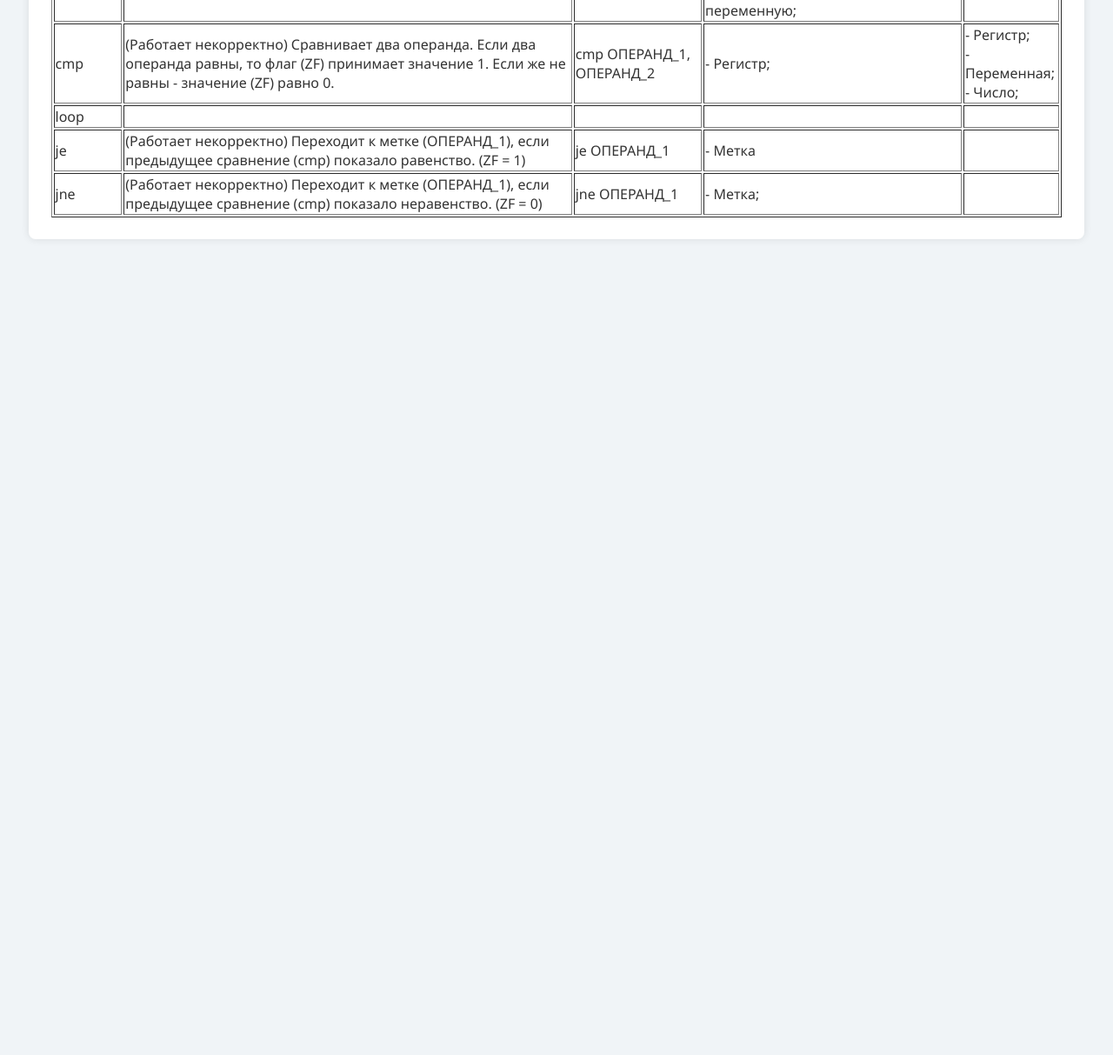
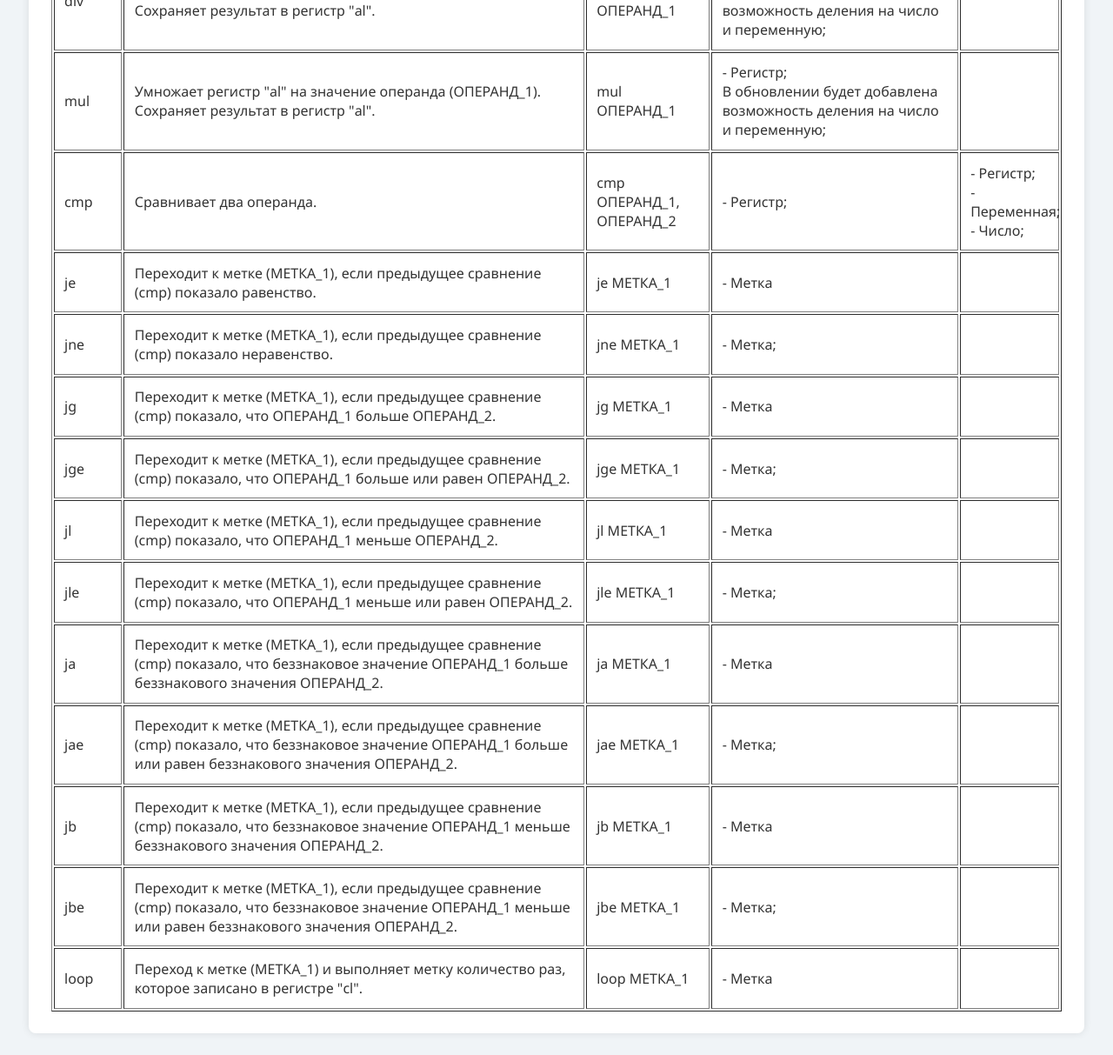
Before and after one commit to ochre4/tasm, a plain HTML site: page commands.html in a window 1280 px wide. Shown: the part 785-1998 px from the top of the page at 87% size. Before the commit the page ends 1085 px from the top, so only its background shows below. Drawn offline with Linux system fonts and the light colour scheme.

Commit message:
Update commands.html

```diff
--- a/commands.html
+++ b/commands.html
@@ -102,12 +102,18 @@
         .results-container textarea {
             overflow-y: hidden;
         }
+        td {
+            padding: 1%;
+        }
+        .td {
+            width: 10%;
+        }
     </style>
 </head>
 <body>
     <h1>Emulator Web App</h1>
     <div class="menu-container">
-        <a href="https://ochre4.pythonanywhere.com/"> <button class="menu-button" >Эмулятор</button> </a>
+        <a href="https://ochre4.pythonanywhere.com/"> <button class="menu-button"  disabled>Эмулятор</button> </a>
         <a href="https://ochre4.github.io/tasm/instructions.html"> <button class="menu-button" >Инструкция</button> </a>
         <a href="https://ochre4.github.io/tasm/commands.html"> <button class="active-button" disabled>Команды</button> </a>
         <a href="https://ochre4.github.io/tasm/contacts.html"> <button class="menu-button" >Контакты</button> </a>
@@ -118,29 +124,29 @@
                     <th>Команда</th>
                     <th>Описание</th>
                     <th>Синтаксис</th>
-                    <th>ОПЕРАНД_1</th>
-                    <th>ОПЕРАНД_2</th>
+                    <th>ЗНАЧЕНИЕ_1</th>
+                    <th>ЗНАЧЕНИЕ_2</th>
                 </tr>
                 <tr>
                     <td>mov</td>
                     <td>Перемещает данные из одного регистра (ОПЕРАНД_2) в другой (ОПЕРАНД_1). Результат сохраняется в первый регистр (ОПЕРАНД_1).</td>
                     <td>mov ЧИСЛО_1, ЧИСЛО_2</td>
                     <td> - Регистр;<br> - Переменная;</td>
-                    <td> - Регистр;<br> - Переменная;<br> - Число;</td>
+                    <td class="td"> - Регистр;<br> - Переменная;<br> - Число;</td>
                 </tr>
                 <tr>
                     <td>add</td>
                     <td>Добавляет значение второго операнда (ОПЕРАНД_2) к первому операнду (ОПЕРАНД_1). Сохраняет значение в первый операнд (ОПЕРАНД_1).</td>
                     <td>add ЧИСЛО_1, ЧИСЛО_2</td>
                     <td> - Регистр;</td>
-                    <td> - Регистр;<br> - Переменная;<br> - Число;</td>
+                    <td class="td"> - Регистр;<br> - Переменная;<br> - Число;</td>
                 </tr>
                 <tr>
                     <td>sub</td>
                     <td>Вычитает значение второго операнда (ОПЕРАНД_2) из первого операнда (ОПЕРАНД_1). Сохраняет значение в первый операнд (ОПЕРАНД_1).</td>
                     <td>sub ЧИСЛО_1, ЧИСЛО_2</td>
                     <td> - Регистр;</td>
-                    <td> - Регистр;<br> - Переменная;<br> - Число;</td>
+                    <td class="td"> - Регистр;<br> - Переменная;<br> - Число;</td>
                 </tr>
                 <tr>
                     <td>dec</td>
@@ -172,30 +178,84 @@
                 </tr>
                 <tr>
                     <td>cmp</td>
-                    <td>(Работает некорректно) Сравнивает два операнда. Если два операнда равны, то флаг (ZF) принимает значение 1. Если же не равны - значение (ZF) равно 0.</td>
+                    <td>Сравнивает два операнда.</td>
                     <td>cmp ОПЕРАНД_1, ОПЕРАНД_2</td>
                     <td> - Регистр;</td>
                     <td> - Регистр;<br> - Переменная;<br> - Число;</td>
                 </tr>
                 <tr>
-                    <td>loop</td>
-                    <td> </td>
-                    <td> </td>
-                    <td> </td>
-                    <td> </td>
-                </tr>
-                <tr>
                     <td>je</td>
-                    <td>(Работает некорректно) Переходит к метке (ОПЕРАНД_1), если предыдущее сравнение (cmp) показало равенство. (ZF = 1)</td>
-                    <td>je ОПЕРАНД_1</td>
+                    <td>Переходит к метке (МЕТКА_1), если предыдущее сравнение (cmp) показало равенство.</td>
+                    <td>je МЕТКА_1</td>
                     <td> - Метка</td>
                     <td> </td>
                 </tr>
                 <tr>
                     <td>jne</td>
-                    <td>(Работает некорректно) Переходит к метке (ОПЕРАНД_1), если предыдущее сравнение (cmp) показало неравенство. (ZF = 0)</td>
-                    <td>jne ОПЕРАНД_1</td>
+                    <td>Переходит к метке (МЕТКА_1), если предыдущее сравнение (cmp) показало неравенство.</td>
+                    <td>jne МЕТКА_1</td>
                     <td> - Метка;</td>
+                    <td> </td>
+                </tr>
+                <tr>
+                    <td>jg</td>
+                    <td>Переходит к метке (МЕТКА_1), если предыдущее сравнение (cmp) показало, что ОПЕРАНД_1 больше ОПЕРАНД_2.</td>
+                    <td>jg МЕТКА_1</td>
+                    <td> - Метка</td>
+                    <td> </td>
+                </tr>
+                <tr>
+                    <td>jge</td>
+                    <td>Переходит к метке (МЕТКА_1), если предыдущее сравнение (cmp) показало, что ОПЕРАНД_1 больше или равен ОПЕРАНД_2.</td>
+                    <td>jge МЕТКА_1</td>
+                    <td> - Метка;</td>
+                    <td> </td>
+                </tr>
+                    <td>jl</td>
+                    <td>Переходит к метке (МЕТКА_1), если предыдущее сравнение (cmp) показало, что ОПЕРАНД_1 меньше ОПЕРАНД_2.</td>
+                    <td>jl МЕТКА_1</td>
+                    <td> - Метка</td>
+                    <td> </td>
+                </tr>
+                <tr>
+                    <td>jle</td>
+                    <td>Переходит к метке (МЕТКА_1), если предыдущее сравнение (cmp) показало, что ОПЕРАНД_1 меньше или равен ОПЕРАНД_2.</td>
+                    <td>jle МЕТКА_1</td>
+                    <td> - Метка;</td>
+                    <td> </td>
+                </tr>
+                <tr>
+                    <td>ja</td>
+                    <td>Переходит к метке (МЕТКА_1), если предыдущее сравнение (cmp) показало, что беззнаковое значение ОПЕРАНД_1 больше беззнакового значения ОПЕРАНД_2.</td>
+                    <td>ja МЕТКА_1</td>
+                    <td> - Метка</td>
+                    <td> </td>
+                </tr>
+                <tr>
+                    <td>jae</td>
+                    <td>Переходит к метке (МЕТКА_1), если предыдущее сравнение (cmp) показало, что беззнаковое значение ОПЕРАНД_1 больше или равен беззнакового значения ОПЕРАНД_2.</td>
+                    <td>jae МЕТКА_1</td>
+                    <td> - Метка;</td>
+                    <td> </td>
+                </tr>
+                    <td>jb</td>
+                    <td>Переходит к метке (МЕТКА_1), если предыдущее сравнение (cmp) показало, что беззнаковое значение ОПЕРАНД_1 меньше беззнакового значения ОПЕРАНД_2.</td>
+                    <td>jb МЕТКА_1</td>
+                    <td> - Метка</td>
+                    <td> </td>
+                </tr>
+                <tr>
+                    <td>jbe</td>
+                    <td>Переходит к метке (МЕТКА_1), если предыдущее сравнение (cmp) показало, что беззнаковое значение ОПЕРАНД_1 меньше или равен беззнакового значения ОПЕРАНД_2.</td>
+                    <td>jbe МЕТКА_1</td>
+                    <td> - Метка;</td>
+                    <td> </td>
+                </tr>
+                <tr>
+                    <td>loop</td>
+                    <td>Переход к метке (МЕТКА_1) и выполняет метку количество раз, которое записано в регистре "cl".</td>
+                    <td>loop МЕТКА_1</td>
+                    <td>- Метка</td>
                     <td> </td>
                 </tr>
             </table>
```
